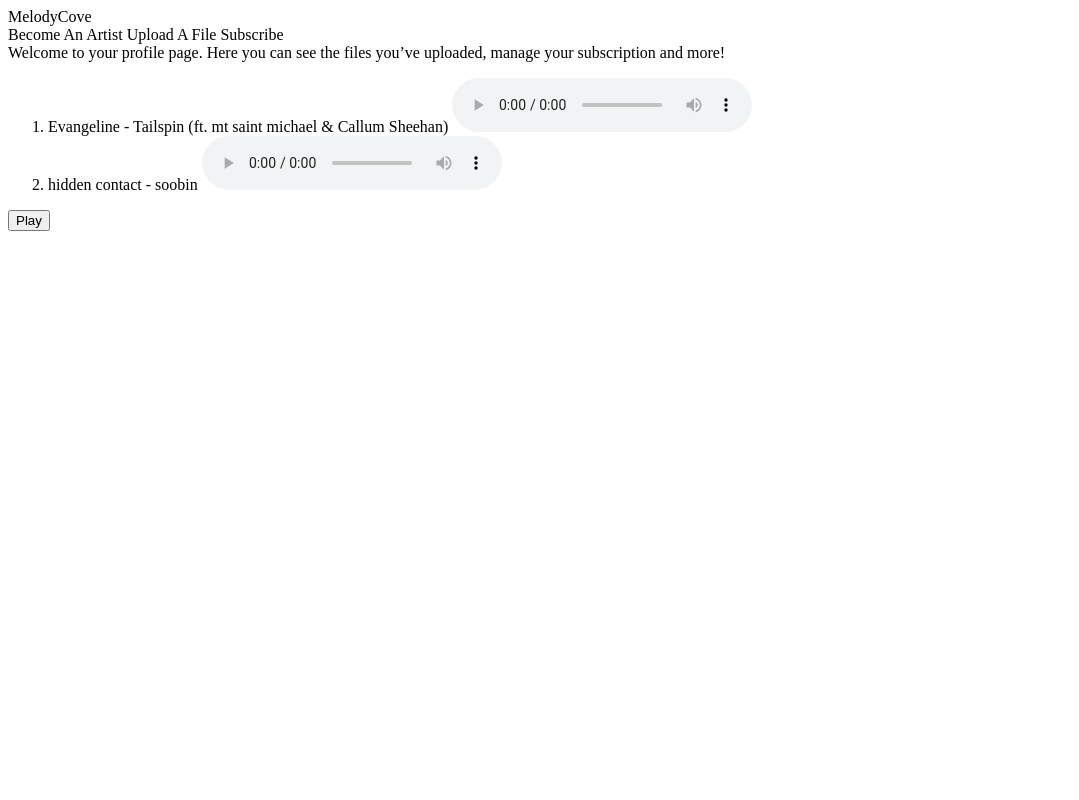
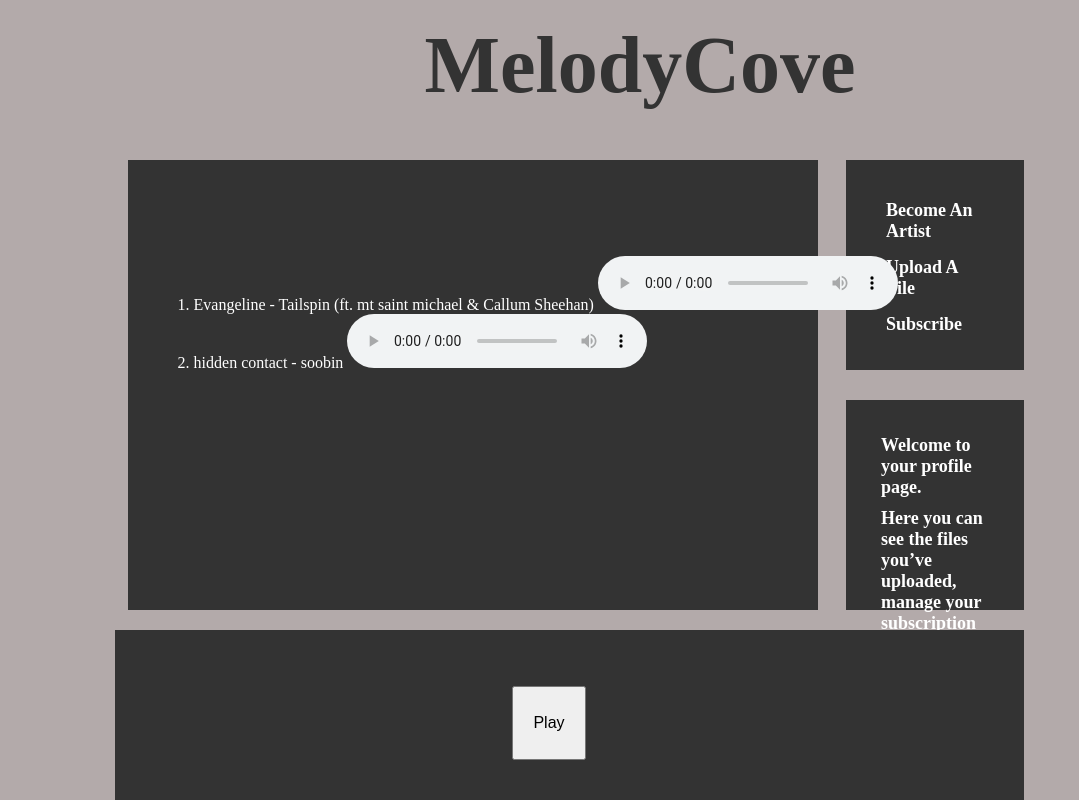
Before and after one commit to ZahirCD/MelodyCove, a plain HTML site: page Pages/UserProfilePage.html in a window 1280 px wide. Shown: the whole page, without its empty margins (0-1079 px from the left). Drawn offline with Linux system fonts and the light colour scheme.

Commit message:
Update UserProfilePage.css

```diff
--- a/Stylesheets/UserProfilePage.css
+++ b/Stylesheets/UserProfilePage.css
@@ -1 +1,168 @@
-/* UserProfilePage.css */
+body {
+    margin: 0;
+    padding: 0;
+    background-color: #b3aaaa;
+    overflow: hidden;
+}
+
+#container {
+    max-height: 200vh;
+    overflow: auto;
+}
+
+#homepage-welcome-text{
+    text-align: center;
+    position: absolute;
+    top: 50%;
+    left: 50%;
+    transform: translate(-50%, -50%);
+    font-size: 40px;
+    font-weight: bold;
+    color: #333;
+}
+
+
+#header {
+    text-align: center;
+    padding: 20px;
+    font-size: 80px;
+    font-weight: bold;
+    color: #333;
+}
+
+
+#footer {
+    text-align: center;
+    background-color: #333;
+    color: #fff;
+    padding: 10px;
+    position: absolute;
+    bottom: 0;
+    width: 100%;
+
+}
+
+#footer text {
+    display: inline;
+    margin:  20px;
+    font-size: 18px;
+    font-weight: bold;
+    cursor: pointer;
+}
+
+#right-options-box{
+    text-align: left;
+    background-color: #333;
+    color: #fff;
+    padding: 25px;
+    position: absolute;
+    top: 20%;
+    right: 20%;
+    height: 20%;
+    width: 10%;
+}
+
+#right-options-box text{
+    display: flex;
+    margin:  15px;
+    font-size: 18px;
+    font-weight: bold;
+    cursor: pointer;
+}
+
+#biography {
+    text-align: left;
+    background-color: #333;
+    /* I like this color option for the background for right now */
+    color: #fff;
+    padding: 25px;
+    position: absolute;
+    top: 50%;
+    right: 20%;
+    height: 20%;
+    width: 10%;
+}
+
+#biography text {
+    display: flex;
+    margin: 10px;
+    font-size: 18px;
+    font-weight: bold;
+    cursor: pointer;
+}
+
+
+#audio-list {
+    text-align: left;
+    background-color: #333;
+    color: #fff;
+    padding: 25px;
+    position: absolute;
+    top: 20%;
+    left: 10%;
+    height: 50%;
+    width: 50%;
+}
+
+#playlist {
+    position: absolute;
+    top: 30%;
+    left: 12%;
+}
+
+.audio-title {
+    color: #fff;
+}
+
+.playlist {
+    color: #fff;
+}
+
+.playlist li {
+    color: inherit;
+}
+
+#footer-function-bar {
+    text-align: center;
+    background-color: #333;
+    color: #fff;
+    padding: 25px;
+    position: absolute;
+    bottom: 0%;
+    right: 20%;
+    height: 15%;
+    width: 67.1%;
+}
+
+#playButton {
+    text-align: center;
+    font-size: 16px;
+    cursor: pointer;
+    position: fixed;
+    left: 40%;
+    bottom: 5%;
+    width: 74px;
+    height: 74px;
+}
+
+#nextButton {
+    text-align: center;
+    font-size: 16px;
+    cursor: pointer;
+    position: fixed;
+    left: 50%;
+    bottom: 5%;
+    width: 74px;
+    height: 74px;
+}
+
+#lastButton {
+    text-align: center;
+    font-size: 16px;
+    cursor: pointer;
+    position: fixed;
+    left: 30%;
+    bottom: 5%;
+    width: 74px;
+    height: 74px;
+}
```
